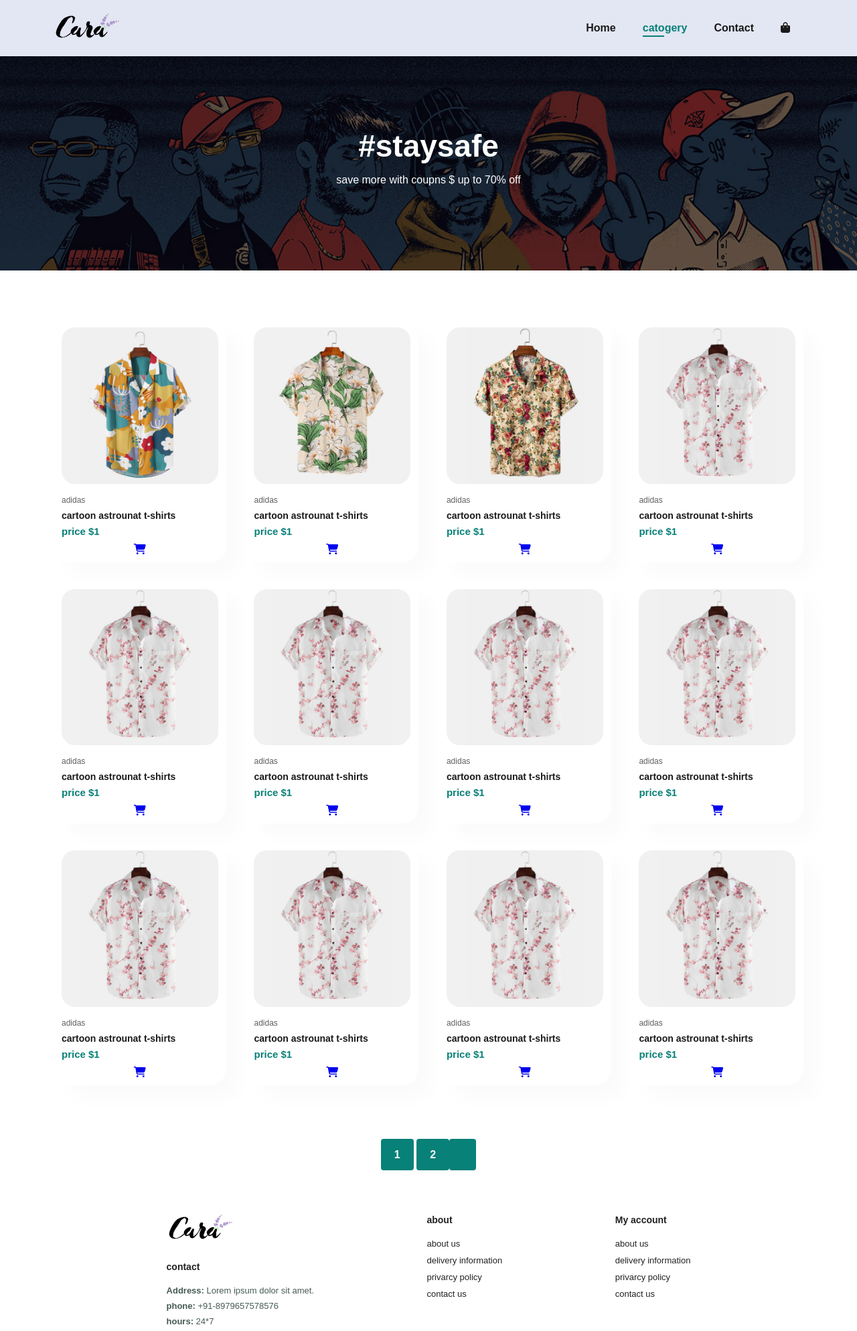
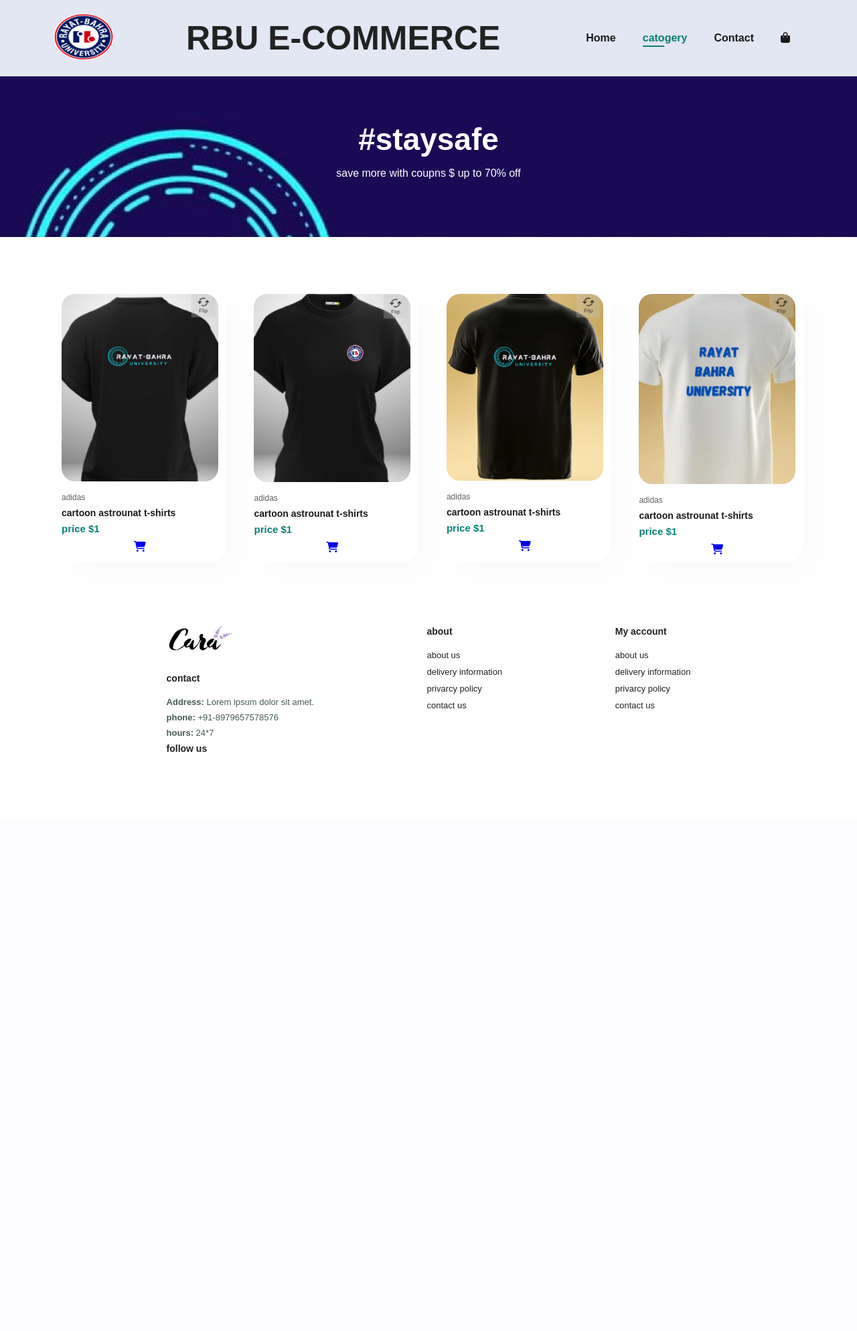
Before and after one commit to Deveshwar01/e-commerce, a PHP site: page /catogery.html in a window 1280 px wide. Shown: the top 1988 px of the page at 67% size. After the commit the page ends 1123 px from the top, so only its background shows below. Run offline with PHP 8.4, Linux system fonts and the light colour scheme; some libraries are stand-ins or nearby versions.

Commit message:
second commit

```diff
--- a/catogery.html
+++ b/catogery.html
@@ -12,10 +12,11 @@
 
 <body>
     <section id="header">
-        <a href="#"> <img src="images/logo.png" alt=""></a>
+        <a href="#"> <img src="images/Rayat-Bahra_University_logo.svg.png" alt=""></a>
+        <h1>RBU E-COMMERCE</h1>
         <div>
             <ul id="navbar">
-                <li><a href="home.html">Home</a></li>
+                <li><a  href="home.html">Home</a></li>
                 <li><a class="active" href="catogery.html">catogery</a></li>
                 <li><a href="contact.html">Contact </a></li>
                 <li id="lg-bag"><a href="cart.html"><i class="fa-solid fa-bag-shopping"></i></a></li>
@@ -34,7 +35,7 @@
     <section id="product1" class="section-p1">
         <div class="pro-container">
             <div class="pro" onclick="window.location.href='single-pro.html?id=1';">
-                <img src="images/f1.jpg" alt="">
+                <img src="images/rbu-t-shirt.jpg" alt="">
                 <div class="des">
                     <span>adidas</span>
                     <h5> cartoon astrounat t-shirts</h5>
@@ -43,7 +44,7 @@
                 <a href="#"><i class="fa-solid fa-cart-shopping"></i></a>
             </div>
             <div class="pro">
-                <img src="images/f2.jpg" alt="">
+                <img src="images/WhatsApp Image 2023-01-27 at 02.34.37.jpg" alt="">
                 <div class="des">
                     <span>adidas</span>
                     <h5> cartoon astrounat t-shirts</h5>
@@ -52,7 +53,7 @@
                 <a href="#"><i class="fa-solid fa-cart-shopping"></i></a>
             </div>
             <div class="pro">
-                <img src="images/f3.jpg" alt="">
+                <img src="images/WhatsApp Image 2023-01-27 at 02.27.42.jpg" alt="">
                 <div class="des">
                     <span>adidas</span>
                     <h5> cartoon astrounat t-shirts</h5>
@@ -61,79 +62,7 @@
                 <a href="#"><i class="fa-solid fa-cart-shopping"></i></a>
             </div>
             <div class="pro">
-                <img src="images/f4.jpg" alt="">
-                <div class="des">
-                    <span>adidas</span>
-                    <h5> cartoon astrounat t-shirts</h5>
-                    <h4>price $1</h4>
-                </div>
-                <a href="#"><i class="fa-solid fa-cart-shopping"></i></a>
-            </div>
-            <div class="pro">
-                <img src="images/f4.jpg" alt="">
-                <div class="des">
-                    <span>adidas</span>
-                    <h5> cartoon astrounat t-shirts</h5>
-                    <h4>price $1</h4>
-                </div>
-                <a href="#"><i class="fa-solid fa-cart-shopping"></i></a>
-            </div>
-            <div class="pro">
-                <img src="images/f4.jpg" alt="">
-                <div class="des">
-                    <span>adidas</span>
-                    <h5> cartoon astrounat t-shirts</h5>
-                    <h4>price $1</h4>
-                </div>
-                <a href="#"><i class="fa-solid fa-cart-shopping"></i></a>
-            </div>
-            <div class="pro">
-                <img src="images/f4.jpg" alt="">
-                <div class="des">
-                    <span>adidas</span>
-                    <h5> cartoon astrounat t-shirts</h5>
-                    <h4>price $1</h4>
-                </div>
-                <a href="#"><i class="fa-solid fa-cart-shopping"></i></a>
-            </div>
-            <div class="pro">
-                <img src="images/f4.jpg" alt="">
-                <div class="des">
-                    <span>adidas</span>
-                    <h5> cartoon astrounat t-shirts</h5>
-                    <h4>price $1</h4>
-                </div>
-                <a href="#"><i class="fa-solid fa-cart-shopping"></i></a>
-            </div>
-            <div class="pro">
-                <img src="images/f4.jpg" alt="">
-                <div class="des">
-                    <span>adidas</span>
-                    <h5> cartoon astrounat t-shirts</h5>
-                    <h4>price $1</h4>
-                </div>
-                <a href="#"><i class="fa-solid fa-cart-shopping"></i></a>
-            </div>
-            <div class="pro">
-                <img src="images/f4.jpg" alt="">
-                <div class="des">
-                    <span>adidas</span>
-                    <h5> cartoon astrounat t-shirts</h5>
-                    <h4>price $1</h4>
-                </div>
-                <a href="#"><i class="fa-solid fa-cart-shopping"></i></a>
-            </div>
-            <div class="pro">
-                <img src="images/f4.jpg" alt="">
-                <div class="des">
-                    <span>adidas</span>
-                    <h5> cartoon astrounat t-shirts</h5>
-                    <h4>price $1</h4>
-                </div>
-                <a href="#"><i class="fa-solid fa-cart-shopping"></i></a>
-            </div>
-            <div class="pro">
-                <img src="images/f4.jpg" alt="">
+                <img src="images/WhatsApp Image 2023-01-24 at 15.08.25.jpg" alt="">
                 <div class="des">
                     <span>adidas</span>
                     <h5> cartoon astrounat t-shirts</h5>
@@ -143,11 +72,11 @@
             </div>
         </div>
     </section>
-    <section id="pagination" class="section-p1 section-m1">
+    <!-- <section id="pagination" class="section-p1 section-m1">
         <a href="#">1</a>
         <a href="#">2</a>
         <a href="#"><i class="fal fa-long-arrow-alt-right"></i></a>
-    </section>
+    </section> -->
     <footer class="section-p1">
         <div class="col">
             <img class="logo" src="images/logo.png" alt="">
--- a/home.css
+++ b/home.css
@@ -250,9 +250,9 @@ footer a:hover {
 
 /* shop page */
 #page-header {
-    background-image: url(images/b1.jpg);
+    background-image: url(images/logo3.jpg);
     width: 100%;
-    height: 40vh;
+    height: 30vh;
     background-size: cover;
     display: flex;
     justify-content: center;
```
Also changed, not shown: other parts of home.css (+18 -11 lines), cart.html (+4 -6 lines), contact.html (+4 -3 lines), home.html (+5 -13 lines), single-pro.html (+8 -7 lines), style.css (deleted, +0 -127 lines), images/Rayat-Bahra_University_logo.svg.png (added), images/WhatsApp Image 2023-01-24 at 15.08.25.jpg (added), images/WhatsApp Image 2023-01-27 at 02.27.42.jpg (added), images/WhatsApp Image 2023-01-27 at 02.34.37.jpg (added), images/logo3.jpg (added), images/rbu-t-shirt.jpg (added).
